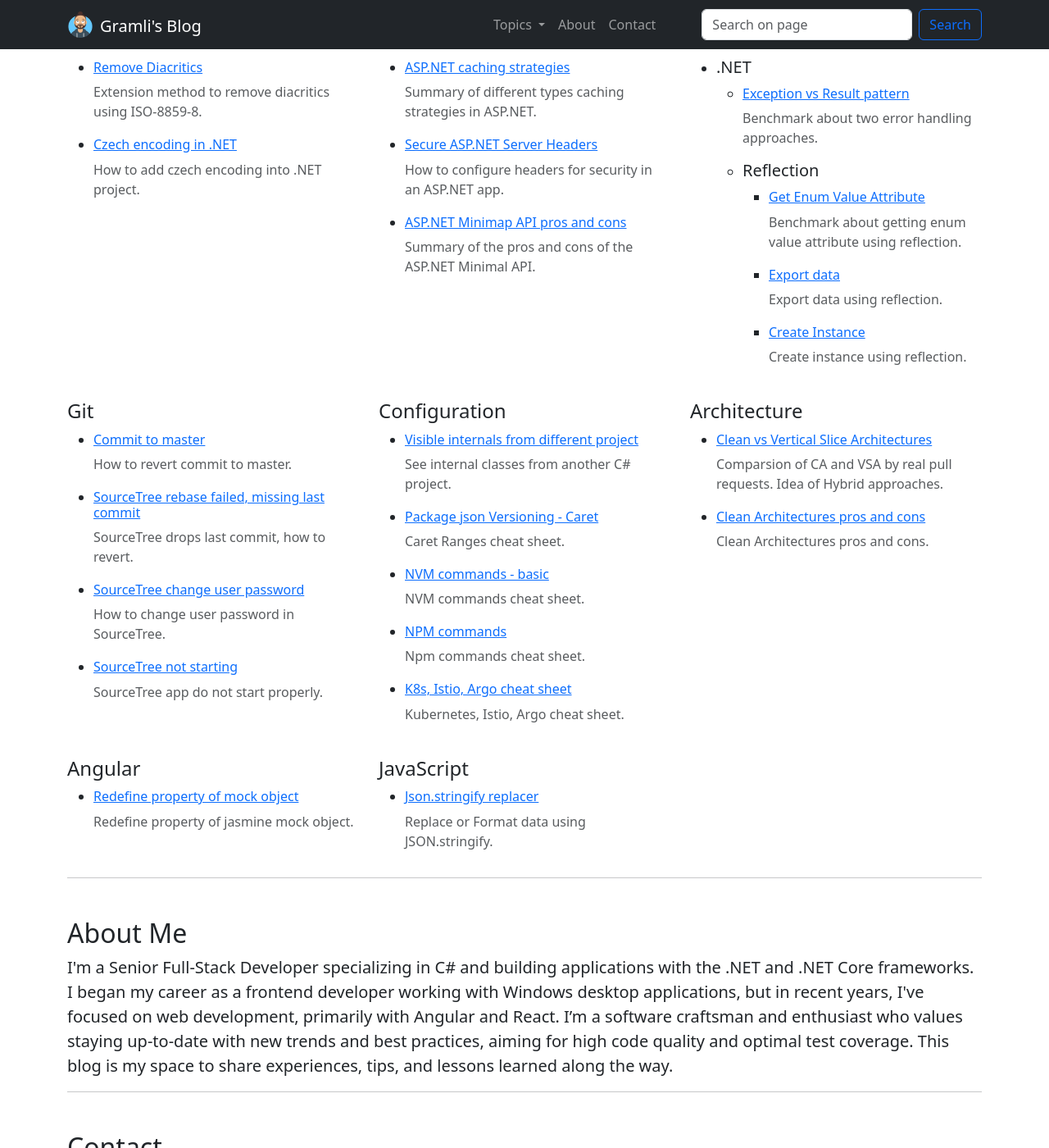
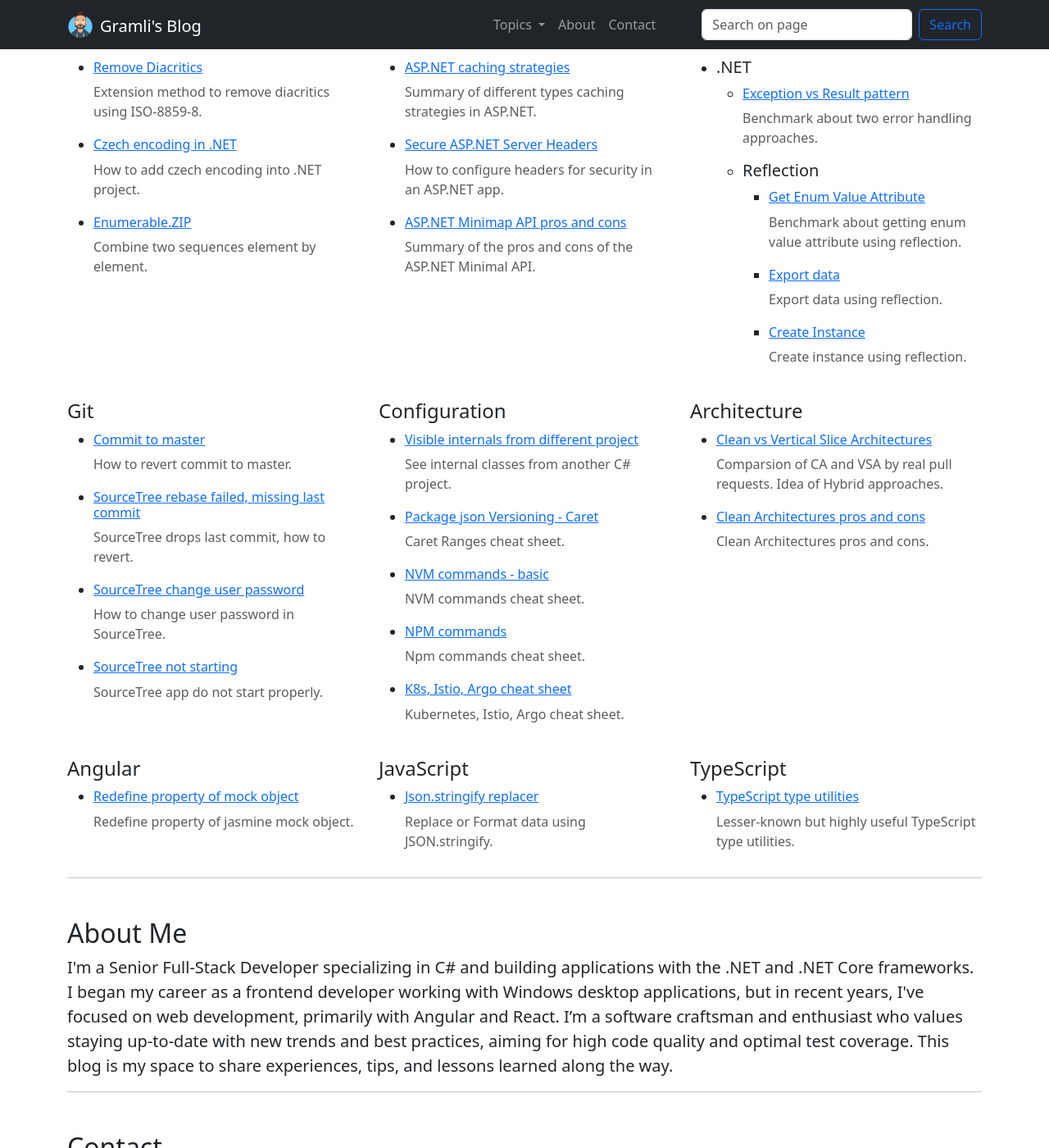
Before and after one commit to Gramli/gramli.github.io, a Jekyll site: the page index.html, which Jekyll copies as it is, in a window 1280 px wide and 1400 px high, scrolled down 538 px. Shown: the whole window at 82% size. Built offline with Jekyll 4.4.1, drawn with Linux system fonts in a browser that asks for light colours.

Commit message:
add ts utilities

```diff
--- a/index.html
+++ b/index.html
@@ -45,6 +45,7 @@
                 <li><hr class="dropdown-divider"></li>
                 <li><a class="dropdown-item" href="#posts2">Angular</a></li>
                 <li><a class="dropdown-item" href="#posts2">JavaScript</a></li>
+                <li><a class="dropdown-item" href="#posts2">TypeScript</a></li>
               </ul>
             </li>
             <li class="nav-item">
@@ -99,6 +100,10 @@
               <li>
                 <h6><a href="https://gramli.github.io/posts/code/csharp/czech-encodings" class="link-primary">Czech encoding in .NET</a></h6>
                 <p class="text-muted">How to add czech encoding into .NET project.</p>
+              </li>
+              <li>
+                <h6><a href="https://gramli.github.io/posts/code/csharp/enumerable-zip" class="link-primary">Enumerable.ZIP</a></h6>
+                <p class="text-muted">Combine two sequences element by element.</p>
               </li>
             </ul>
           </div>
@@ -238,6 +243,13 @@
             </ul>
           </div>
           <div class="col-sm-auto col-md-auto col-lg-4">
+            <h4>TypeScript</h4>
+            <ul>
+              <li>
+                <h6><a href="https://gramli.github.io/posts/code/typescript/ts-utilities" class="link-primary">TypeScript type utilities</a></h6>
+                <p class="text-muted">Lesser-known but highly useful TypeScript type utilities.</p>
+              </li>
+            </ul>
           </div>
         </div>
       </section>
```
Also changed, not shown: posts/code/csharp/enumerable-zip.md (added, +47 -0 lines), posts/code/typescript/ts-utilities.md (added, +63 -0 lines).
